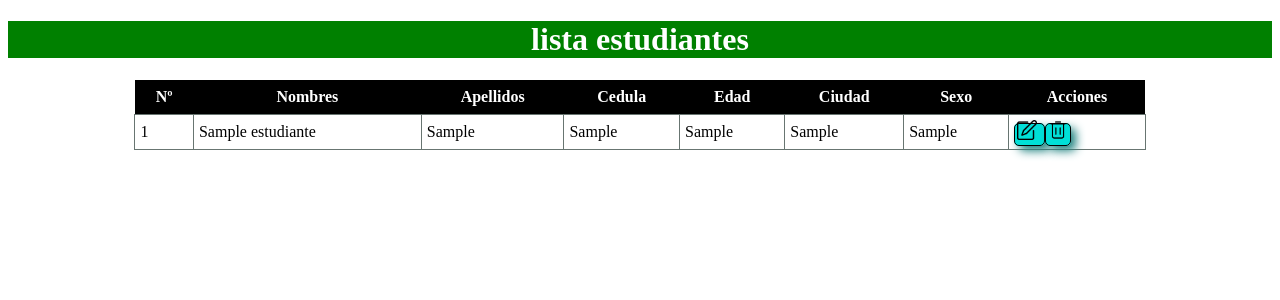
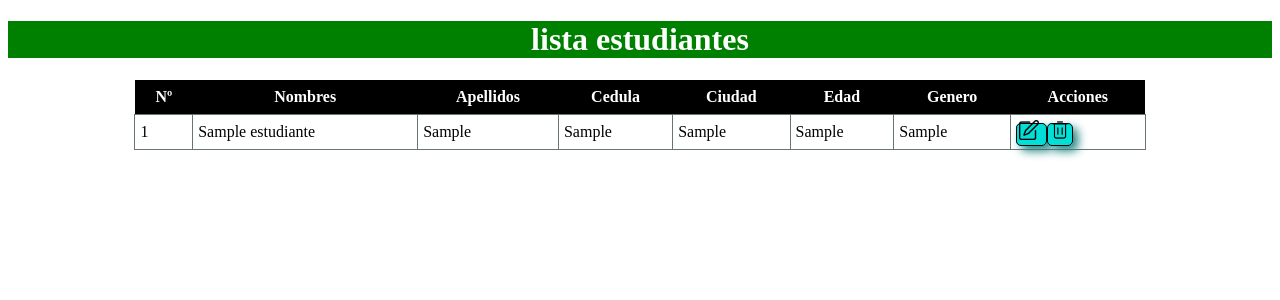
Before and after one commit to AndyPenafiel/Primero, a PHP site: page /lista_estudiantes.php in a window 1280 px wide. Shown: the top 300 px of the page. Run offline with PHP 8.4, Linux system fonts and the light colour scheme; tables that the repository leaves empty or names only in its code hold one stand-in row (values such as "Sample post").

Commit message:
Primer Commit

```diff
--- a/lista_estudiantes.php
+++ b/lista_estudiantes.php
@@ -47,9 +47,9 @@ $consulta=$Estudiantes->listar_estudiantes();
 			<th>Nombres</th>
 			<th>Apellidos</th>
 			<th>Cedula</th>
+			<th>Ciudad</th>
 			<th>Edad</th>
-			<th>Ciudad</th>
-			<th>Sexo</th>
+			<th>Genero</th>
 			<th>Acciones</th>
 
 		</tr>
@@ -62,9 +62,9 @@ $consulta=$Estudiantes->listar_estudiantes();
   			<td>{$c['est_nombres']}</td>
   			<td>{$c['est_apellidos']}</td>
   			<td>{$c['est_cedula']}</td>
+  			<td>{$c['est_ciudad']}</td>
   			<td>{$c['est_edad']}</td>
-  			<td>{$c['est_ciudad']}</td>
-  			<td>{$c['est_sexo']}</td>
+  			<td>{$c['est_genero']}</td>
   			<td>
   			<a href=''>
   				<img src='lapiz.png' />
--- a/productos.html
+++ /dev/null
@@ -1 +0,0 @@
-<h1>Estos son mis productos</h1>
--- a/trabajo jueves.html
+++ /dev/null
@@ -1 +0,0 @@
-<h1>Este es el trabajo del dia jueves 16/6/2022</h1>
```
Also changed, not shown: trabajo dia jueves.php (deleted), 1 other file.
